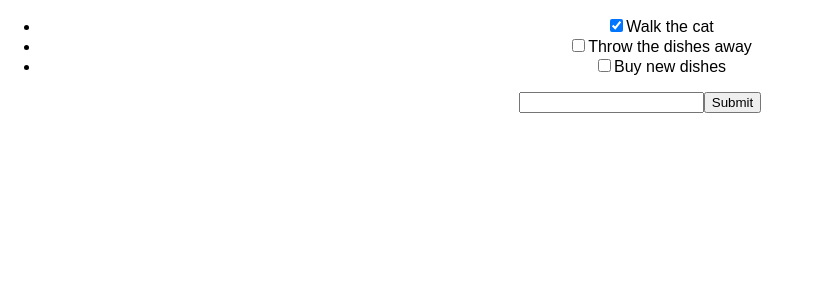
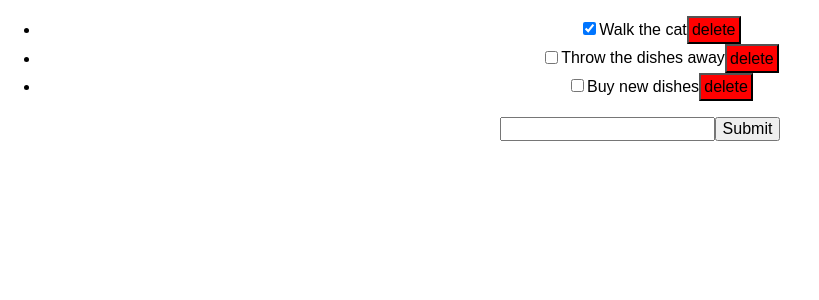
Before and after one commit to CerrilloMedia/react-todo, a React (Create React App) app: page / in a window 1280 px wide. Shown: the top 300 px of the page, without its empty margins (0-819 px from the left). Built offline with nearby package versions, Linux system fonts and the light colour scheme.

Commit message:
add delete button to ToDo component

```diff
--- a/src/App.css
+++ b/src/App.css
@@ -1,3 +1,7 @@
+* {
+  font-size: 12pt;
+}
+
 .App {
   text-align: center;
 }
@@ -22,6 +26,11 @@
   font-size: large;
 }
 
+.btn-danger {
+  background: #f00;
+  padding: .2em;
+}
+
 @keyframes App-logo-spin {
   from { transform: rotate(0deg); }
   to { transform: rotate(360deg); }
--- a/src/App.js
+++ b/src/App.js
@@ -13,6 +13,12 @@ class App extends Component {
         ],
         newTodoDescription: ''
       }
+  }
+
+  deleteTodo(index) {
+    console.log("deleteTodo executed");
+    const filteredArray = this.state.todos.filter( (elem, i, array) => array.indexOf(elem) !== index );
+    this.setState({ todos: filteredArray});
   }
 
   handleSubmit(e) {
@@ -38,7 +44,7 @@ class App extends Component {
       <div className="App">
         <ul>
           { this.state.todos.map( (todo,index) =>
-            <ToDo key={ index } description={todo.description} isCompleted={todo.isCompleted} toggleComplete={ () => this.toggleComplete(index) } />
+            <ToDo key={ index } description={todo.description} isCompleted={todo.isCompleted} toggleComplete={ () => this.toggleComplete(index) } deleteTodo={ () => this.deleteTodo(index) } />
           )}
         </ul>
         <form onSubmit={ (e) => this.handleSubmit(e) }>
--- a/src/components/ToDo.js
+++ b/src/components/ToDo.js
@@ -7,6 +7,7 @@ class ToDo extends Component {
       <li>
         <input type="checkbox" checked={this.props.isCompleted} onChange={this.props.toggleComplete} />
         <span>{ this.props.description }</span>
+        <button className="btn-danger" onClick={ this.props.deleteTodo } >delete</button>
       </li>
     );
   }
```
